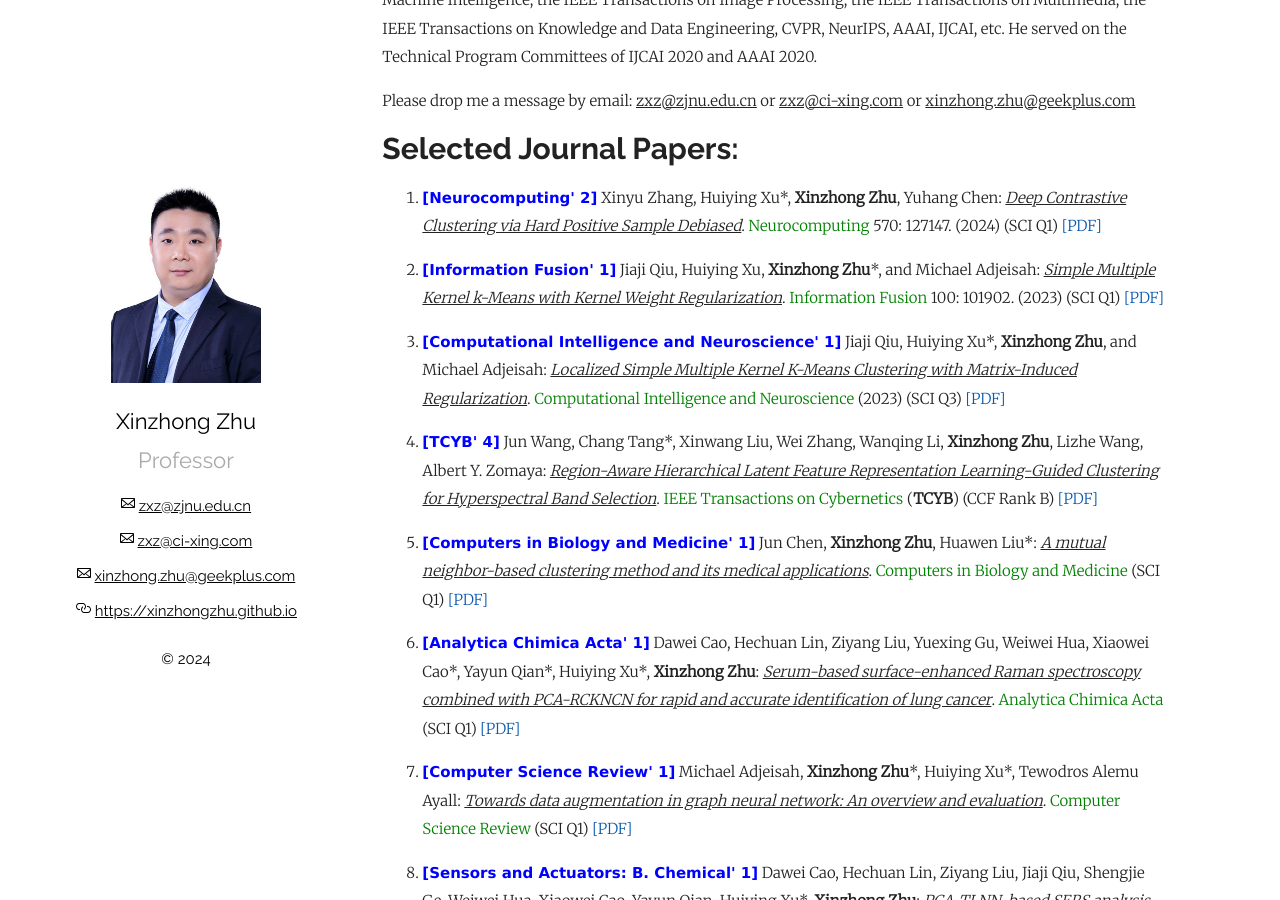
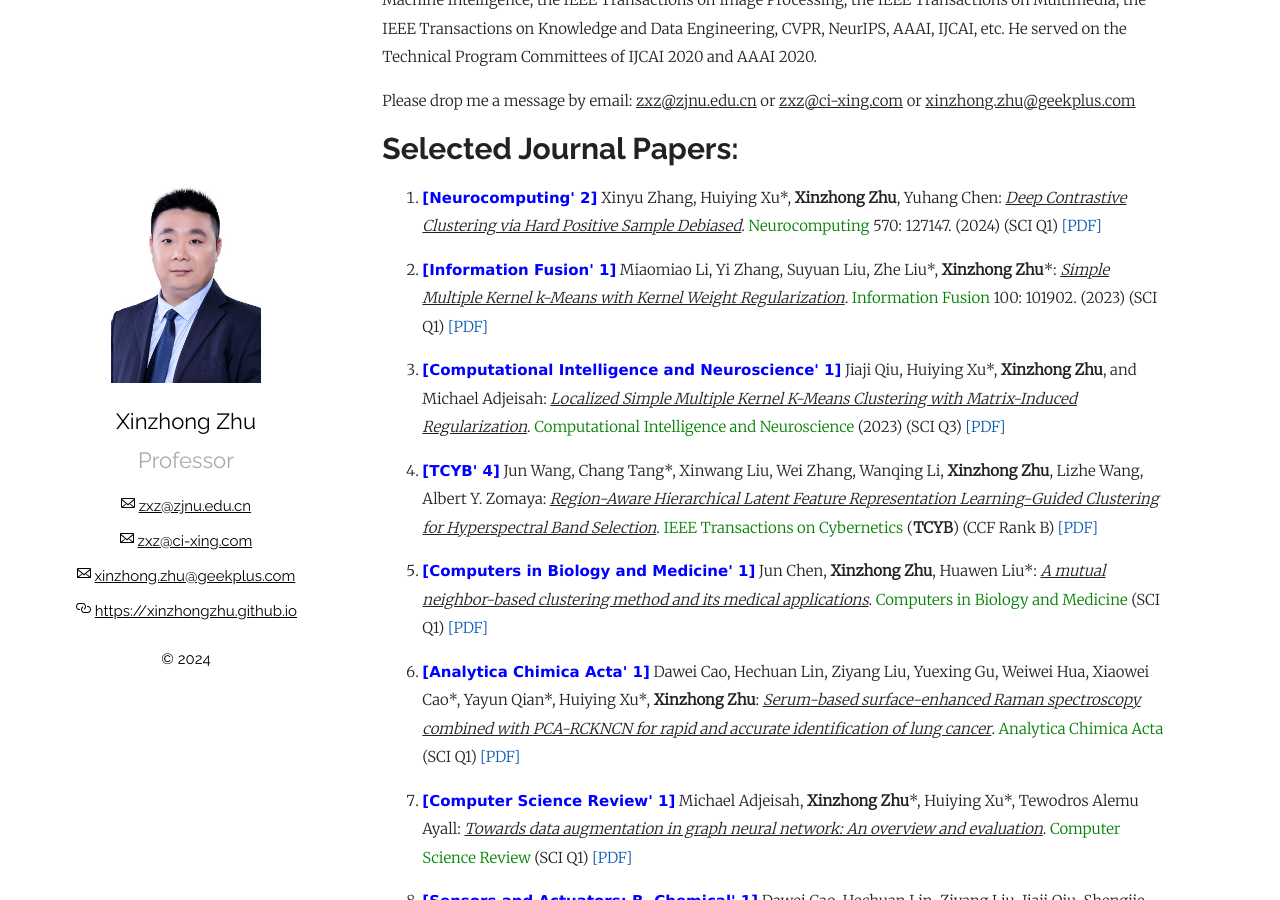
Before and after one commit to xinzhongzhu/xinzhongzhu.github.io, a Jekyll site: the page built from index.md, in a window 1280 px wide and 900 px high, scrolled down 394 px. Built offline with Jekyll 4.4.1, drawn with Linux system fonts in a browser that asks for light colours; our own code applies the rules of GitHub Pages for plain Markdown files.

Commit message:
Update index.md

```diff
--- a/index.md
+++ b/index.md
@@ -18,7 +18,7 @@ Please drop me a message by email: <u>zxz@zjnu.edu.cn</u> or <u>zxz@ci-xing.com<
 
  <p style="margin-top: 8px;"><li><font face="verdana" color="blue"><b>[Neurocomputing' 2]</b></font> Xinyu Zhang, Huiying Xu*, <b>Xinzhong Zhu</b>, Yuhang Chen: <i><u>Deep Contrastive Clustering via Hard Positive Sample Debiased</u></i>. <font color="green">Neurocomputing</font> 570: 127147. (2024) (SCI Q1) <a href = "https://xinzhongzhu.github.io/document/%5BNeuroComputing%5D%20Deep%20Contrastive%20Clustering%20via%20Hard%20positive%20sample%20Debiased.pdf">[PDF]</a></li></p>
 
-   <p style="margin-top: 8px;"><li><font face="verdana" color="blue"><b>[Information Fusion' 1]</b></font> Jiaji Qiu, Huiying Xu, <b>Xinzhong Zhu</b>*, and Michael Adjeisah: <i><u>Simple Multiple Kernel k-Means with Kernel Weight Regularization</u></i>. <font color="green">Information Fusion</font> 100: 101902. (2023) (SCI Q1) <a href = "https://xinzhongzhu.github.io/document/%5BInformation%20Fusion%5D%20Simple%20multiple%20kernel%20k-means%20with%20kernel%20weight%20regularization.pdf">[PDF]</a></li></p>
+   <p style="margin-top: 8px;"><li><font face="verdana" color="blue"><b>[Information Fusion' 1]</b></font> Miaomiao Li, Yi Zhang, Suyuan Liu, Zhe Liu*, <b>Xinzhong Zhu</b>*: <i><u>Simple Multiple Kernel k-Means with Kernel Weight Regularization</u></i>. <font color="green">Information Fusion</font> 100: 101902. (2023) (SCI Q1) <a href = "https://xinzhongzhu.github.io/document/%5BInformation%20Fusion%5D%20Simple%20multiple%20kernel%20k-means%20with%20kernel%20weight%20regularization.pdf">[PDF]</a></li></p>
 
 
  <p style="margin-top: 8px;"><li><font face="verdana" color="blue"><b>[Computational Intelligence and Neuroscience' 1]</b></font> Jiaji Qiu, Huiying Xu*, <b>Xinzhong Zhu</b>, and Michael Adjeisah: <i><u>Localized Simple Multiple Kernel K-Means Clustering with Matrix-Induced Regularization</u></i>. <font color="green">Computational Intelligence and Neuroscience</font> (2023) (SCI Q3) <a href = "https://xinzhongzhu.github.io/document/%5BComputational%20Intelligence%20and%20Neuroscience%5D%20Localized%20Simple%20Multiple%20Kernel%20K-Means%20Clustering%20with%20Matrix-Induced%20Regularization.pdf">[PDF]</a></li></p>
```
